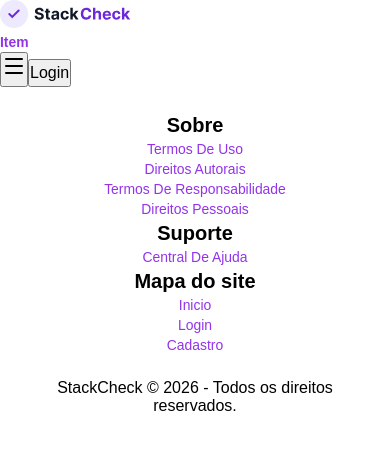
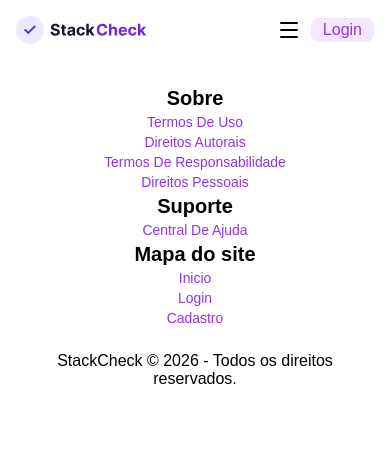
Before and after one commit to juninhos-comunidade/code-queens, a Next.js app in the folder frontend/: page / in a window 390 px wide. Shown: the top 450 px of the page. Built offline with nearby package versions, Linux system fonts and the light colour scheme.

Commit message:
feat: add navbar mobile e minsize ao button

```diff
--- a/frontend/src/components/layout/Navbar/Navbar.tsx
+++ b/frontend/src/components/layout/Navbar/Navbar.tsx
@@ -1,22 +1,36 @@
+'use client';
+import { useState } from 'react';
 import Image from 'next/image';
 
-import { MenuIcon } from 'lucide-react';
+import { MenuIcon, X } from 'lucide-react';
 import StackCheckLogo from '../../../../public/stackcheck_logo.svg';
+
+import { Button } from '@/components';
 
 import styles from './navbar.module.scss'
 
 export const Navbar = () => {
-    return(
+
+    const [isOpen,setIsOpen] = useState<boolean>(false)
+    const handleToggleNavbar = () => setIsOpen(!isOpen)
+    const visibleIcon = isOpen ? <X/> : <MenuIcon/>
+
+    return (
         <nav className={styles.navbar}>
-            <Image src={StackCheckLogo} alt='Stack Check'/>
+            <Image src={StackCheckLogo} alt='Stack Check' />
 
-            <ul className={styles.navbar_container}>
+            <ul className={`${styles.navbar_container} ${isOpen && styles.navbar_open}`}>
+                <li><a href=''>Item</a></li>
+                <li><a href=''>Item</a></li>
+                <li><a href=''>Item</a></li>
+                <li><a href=''>Item</a></li>
                 <li><a href=''>Item</a></li>
             </ul>
 
-            <button> <MenuIcon/></button>
-            <button>Login</button>
-            {/* <Button text='Login' /> */}
+            <div className={styles.buttons_container}>
+                <button onClick={handleToggleNavbar}>{visibleIcon}</button>
+                <Button text='Login' variant='secondary' minSize={true} className={styles.loginButton}/>
+            </div>
         </nav>
     )
 }
--- a/frontend/src/components/layout/Navbar/navbar.module.scss
+++ b/frontend/src/components/layout/Navbar/navbar.module.scss
@@ -0,0 +1,50 @@
+.navbar {
+    display: flex;
+    justify-content: space-between;
+    align-items: center;
+    anchor-name: --my-anchor;
+    padding: 16px;
+
+
+
+    button {
+        background: none;
+        border: none;
+        height: 24px !important;
+    }
+
+    .buttons_container {
+        display: flex;
+        gap: 10px;
+
+    }
+
+    .navbar_container {
+        background: white;
+        position: absolute;
+        position-anchor: --my-anchor;
+        left: anchor(--my-anchor left);
+        top: anchor(--my-anchor bottom);
+        width: 100%;
+        display: none;
+
+        &.navbar_open{
+            display: block;
+        }
+
+        .loginButton{
+            width: 10px !important;
+        }
+
+        li,a{
+            display: block;
+
+        }
+        a{
+            border: 1px solid rebeccapurple;
+            text-align: center;
+            padding: 12px 8px;
+        }
+
+    }
+}
--- a/frontend/src/components/ui/Button/Button.tsx
+++ b/frontend/src/components/ui/Button/Button.tsx
@@ -6,19 +6,21 @@ import styles from './button.module.scss';
 
 type Variants = "primary" | 'secondary' | 'outline' | 'tertiary';
 
+
 interface ButtonProps extends ButtonHTMLAttributes<HTMLButtonElement> {
     text?: string,
     icon?: ReactNode,
     children?: ReactNode
     disabled?: boolean,
     variant?: Variants,
+    minSize?: boolean,
     isLoading?: boolean
 
 }
-export const Button = ({ text, disabled, variant, icon, children, isLoading = false, ...props }: ButtonProps) => {
+export const Button = ({ text, disabled, variant, icon, children, isLoading = false, minSize, ...props }: ButtonProps) => {
 
     return (
-        <button {...props} className={`${styles.button} ${styles[variant ?? 'primary']} ${styles[children ? 'rounded' : '']}`}
+        <button {...props} className={`${styles.button} ${styles[variant ?? 'primary']} ${styles[children ? 'rounded' : '']} ${minSize && styles.min_width}`}
             disabled={disabled || isLoading}>
             {isLoading && <span className={styles.loading}><LoaderCircle /></span>}
 
--- a/frontend/src/components/ui/Button/button.module.scss
+++ b/frontend/src/components/ui/Button/button.module.scss
@@ -35,6 +35,11 @@
     justify-content: center;
     text-align: center;
     gap: 8px;
+
+    &.min_width{
+         min-width: min-content;
+         padding: 6px 12px;
+    }
 
     svg {
         width: 20px;
```
